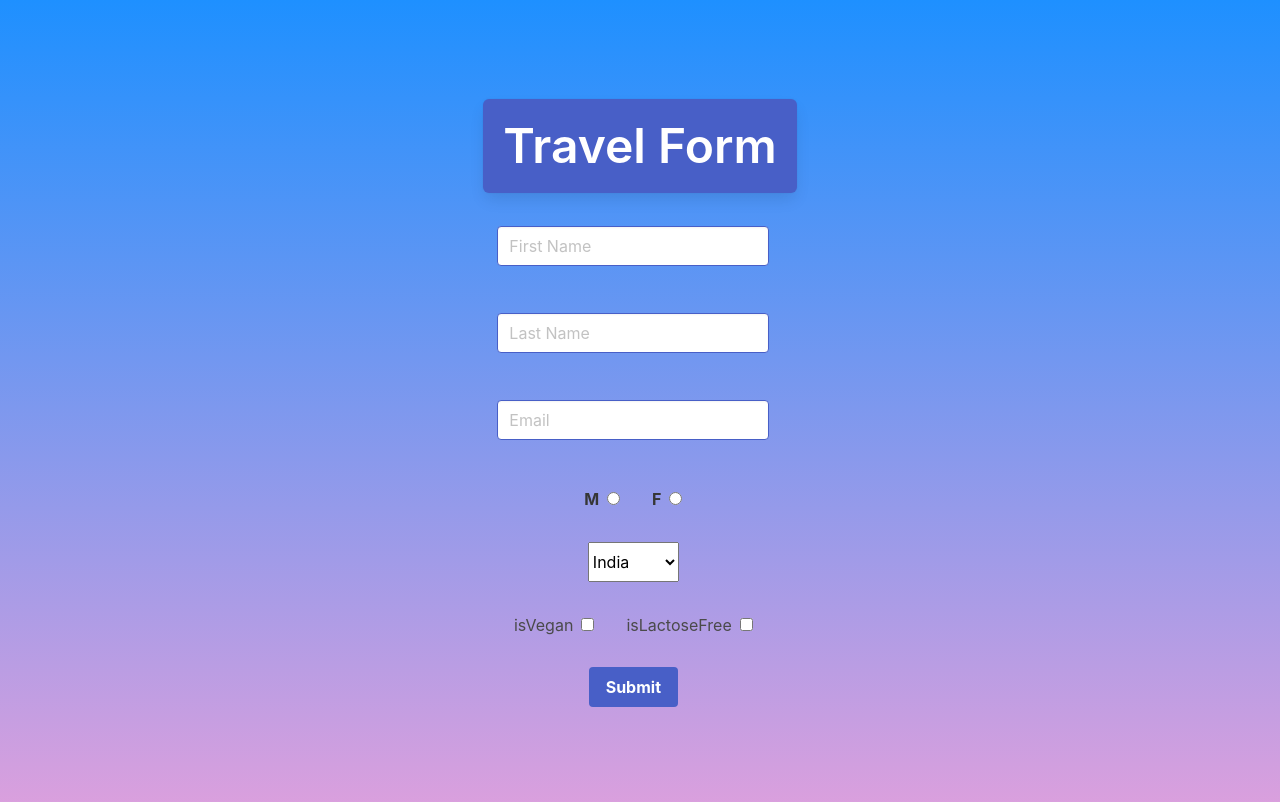
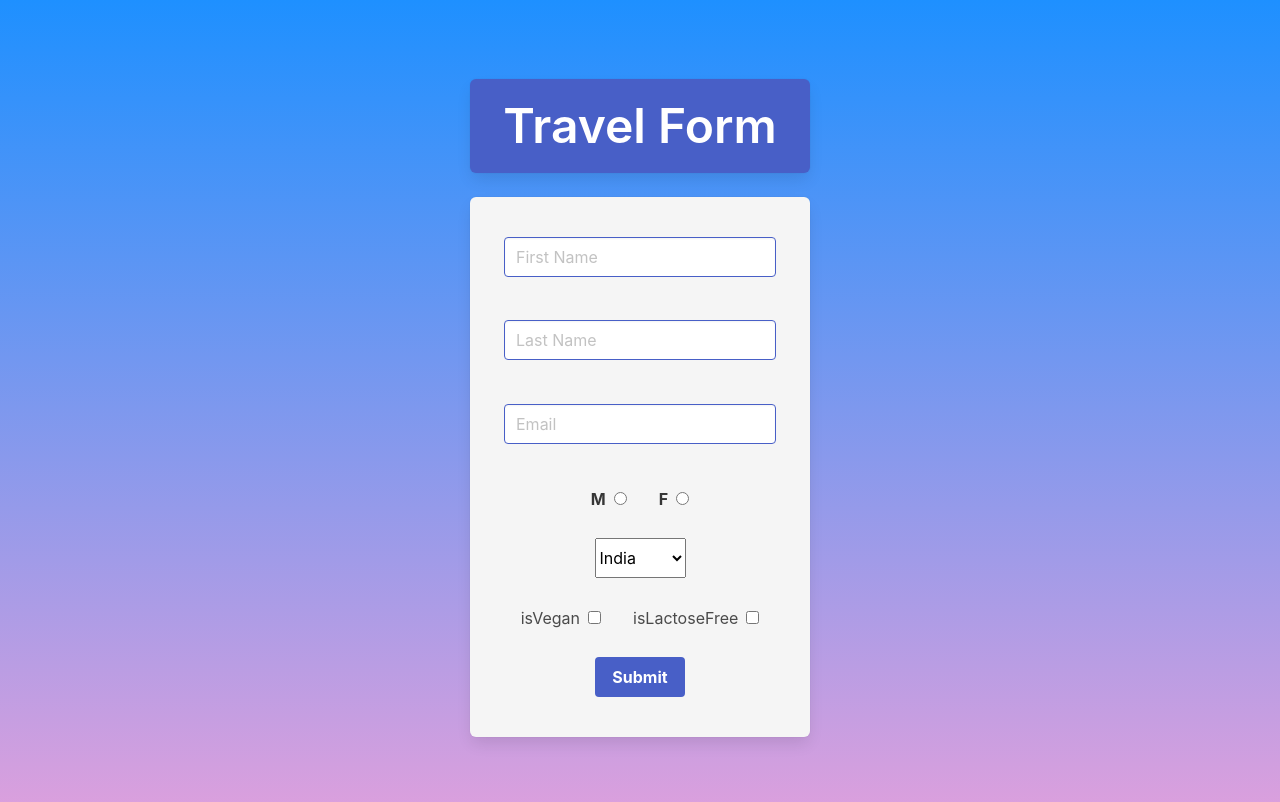
Before and after one commit to LDRMuse/hw-react-travel-form-STLnick, a React (Create React App) app: page / in a window 1280 px wide. Shown: the top 802 px of the page. Built offline with nearby package versions, Linux system fonts and the light colour scheme.

Commit message:
:lipstick: Style form with Bulma box and background color

```diff
--- a/src/components/Form/index.js
+++ b/src/components/Form/index.js
@@ -89,7 +89,8 @@ export const Form = () => {
   }
 
   return (
-    <form className="has-text-centered">
+    <div className="box has-background-light">
+      <form className="has-text-centered py-3">
         {textInputs.map(({ name, placeholder, type }, i) => (
           <Input
             name={name}
@@ -129,5 +130,6 @@ export const Form = () => {
 
         <button className="button is-link has-text-weight-bold">Submit</button>
       </form>
+    </div>
   )
 }
```
Lines whose indentation alone changed are shown as unchanged.
